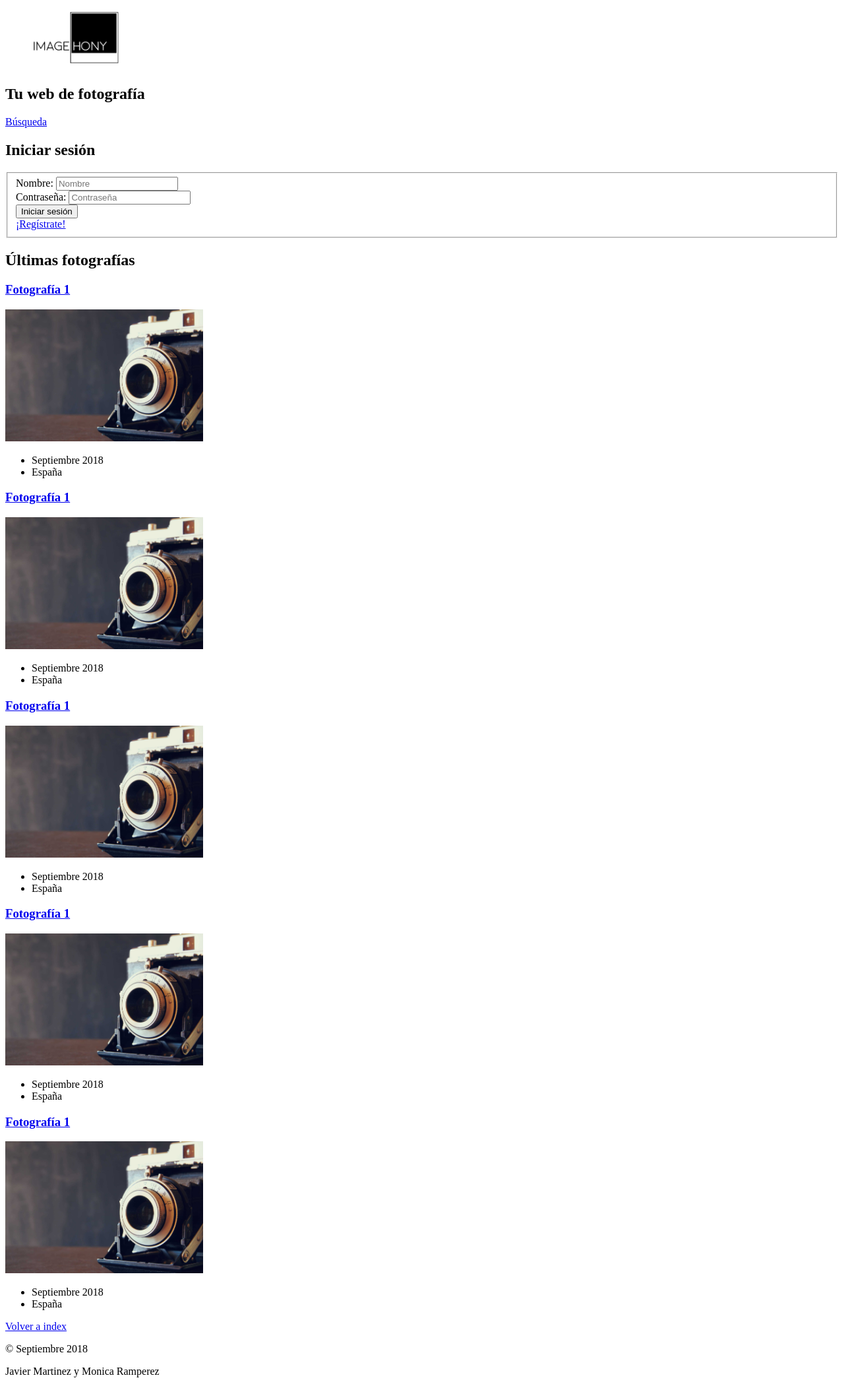
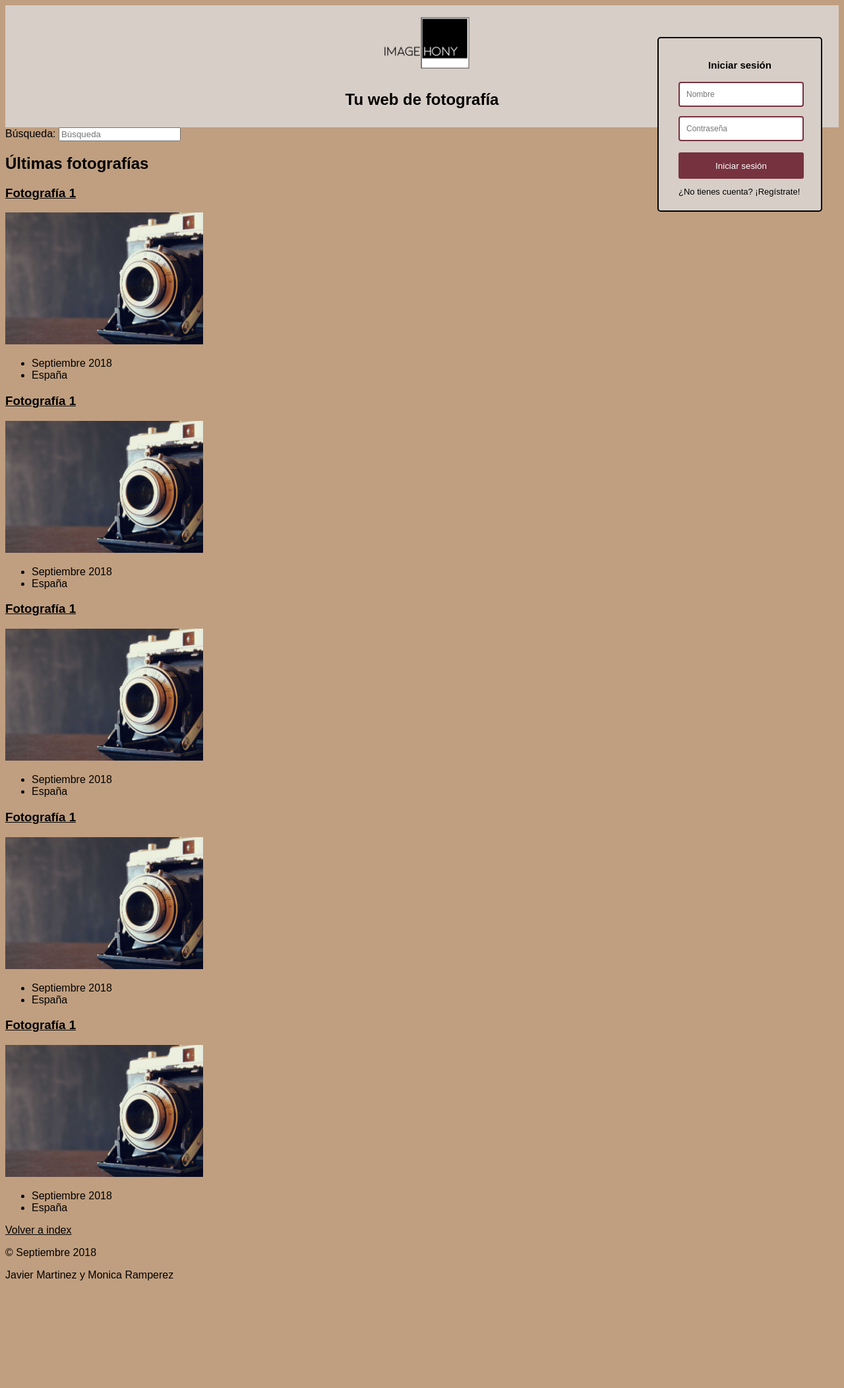
Before and after one commit to Javorr/DAW, a PHP site: page / in a window 1280 px wide. Shown: the whole page at 66% size. After the commit the page ends 1941 px from the top, so only its background shows below. Run offline with PHP 8.4, Linux system fonts and the light colour scheme.

Commit message:
Locura
Estoy con los formularios xd

```diff
--- a/practica1/busqueda.html
+++ b/practica1/busqueda.html
@@ -8,6 +8,7 @@
     <meta charset="utf-8" />
     <meta name="author" content="Javier Martinez y Monica Ramperez" />
     <meta name="description" content="Pagina web de fotografia" />
+    <link rel="stylesheet" type="text/css" href="estilos.css">
     <title>Imagehony</title>
   </head>
 
@@ -21,12 +22,10 @@
     <section>
         <h2>Iniciar sesión</h2>
         <form action="usuario.html">
-          <fieldset>
             <label for="fnombre">Nombre: </label><input id="fnombre" type="text" placeholder="Nombre" required><br>
             <label for="fpassword">Contraseña: </label><input id="fpassword" type="password" name="password" placeholder="Contraseña" required><br>
             <input type="submit" name="submit" value="Iniciar sesión"><br/>
             <a href="Registro.html">¡Regístrate!</a>
-          </fieldset>
         </form>
 
     </section>
--- a/practica1/detallefoto.html
+++ b/practica1/detallefoto.html
@@ -8,6 +8,7 @@
     <meta charset="utf-8" />
     <meta name="author" content="Javier Martinez y Monica Ramperez" />
     <meta name="description" content="Pagina web de fotografia" />
+    <link rel="stylesheet" type="text/css" href="estilos.css">
     <title>Imagehony</title>
   </head>
 
--- a/practica1/estilos.css
+++ b/practica1/estilos.css
@@ -18,15 +18,152 @@ TAN
 *{
 	box-sizing: border-box;
     font-family: 'Josefine Sans', sans-serif;
-    color: #565656;
+    color:black;
 }
 
-
+/* Hasta los asteriscos esta solo copiado y pegado de PCW xd */
 body{
-	background-color:#D7CEC7;
+	background-color:#C09F80;
 	min-width:320px;
     max-width:1600px;
     margin:0 auto;
     padding: .5em;
 
 }
+
+body>header{
+    display: flex;
+    flex-direction: column;
+    overflow: hidden;
+    color: white;
+    padding: .5em;
+    text-align: center;
+    background-color:#D7CEC7;
+}
+
+    body>header>a>img{
+        align-self: center;
+    }
+
+        body>header>div{
+            display: flex;
+            flex-direction: column;
+            align-self: center;
+        }
+
+            body>header>div>h1{
+                margin: .2em 0;
+            }
+
+                body>header>div>p{
+                    border-top: 1px solid;
+                    border-bottom: 1px solid;
+                    margin:3;
+                    padding: .5em;
+                }
+
+/* *********************************************************************************************** */
+
+/* Formulario iniciar sesion */
+body>section>form#inicio{
+	width: 250px;
+  position: absolute;
+  top: 30%;
+  left: 90%;
+  margin: -184px 0px 0px -155px;
+  background: #D7CEC7;
+  padding: 20px 30px;
+  border-radius: 5px;
+	border: 2px solid black;
+
+}
+
+body>section>form>h2 {
+  color: black;
+  font-size: 15px;
+  font-weight: 600;
+  text-align: center;
+  margin-bottom: 10px;
+}
+
+body>section>form>a {
+  color: black;
+  text-decoration: none;
+	    			font-size : 13px;
+}
+
+body>section>form>a:hover {
+  color: #76323F;
+  text-decoration: none;
+	text-align: center;
+}
+
+input[type="text"], input[type="password"] {
+  width: 190px;
+  padding: 10px 10px;
+	margin: 7px 0px;
+	border: 2px solid #76323F;
+	border-radius: 4px;
+	background-color: white;
+	color: #565656;
+  outline: none;
+  color: #46485c;
+  font-size: 12px;
+}
+
+input[type="submit"] {
+  background:#76323F;
+	margin: 10px 0px;
+  border: 0;
+  width: 190px;
+  height: 40px;
+  border-radius: 3px;
+  color: white;
+  cursor: pointer;
+  transition: background 0.3s ease-in-out;
+}
+input[type="submit"]:hover {
+  background: #C09F80;
+}
+
+/*input{
+    border: 2px solid #76323F;
+    border-radius: 4px;
+		background-color: white;
+		color: #565656;
+		width: 90%;
+		padding: 12px 20px;
+		margin: 8px 18px;
+		box-sizing: border-box;
+		text-align: center;
+}
+
+input:focus {
+    border: 3px solid #555;
+		background-color: #D7CEC7;
+}
+
+input[type=search] {
+    -webkit-transition: width 0.4s ease-in-out;
+    transition: width 0.4s ease-in-out;
+		background-color: white;
+		background-position: 10px 10px;
+		background-repeat: no-repeat;
+		padding-left: 40px;
+}
+
+input[type=search]:focus {
+    width: 30%;
+}
+
+input[type=button], input[type=submit], input[type=reset] {
+    background-color: #76323F;
+    border: 2px solid black;
+    color: white;
+    padding: 16px 32px;
+    text-decoration: none;
+    margin: 4px 2px;
+    cursor: pointer;
+}
+
+*/
--- a/practica1/index.html
+++ b/practica1/index.html
@@ -11,6 +11,7 @@
       <meta charset="utf-8" />
       <meta name="author" content="Javier Martinez y Monica Ramperez" />
       <meta name="description" content="Pagina web de fotografia" />
+      <link rel="stylesheet" type="text/css" href="estilos.css">
       <title>Imagehony</title>
   </head>
 
@@ -22,18 +23,20 @@
     </header>
 
     <nav>
-      <a href="busqueda.html">Búsqueda</a>
+      <form>
+        <label for="busquedarapida">Búsqueda: </label>
+        <input id="busquedarapida" name="busqueda" type="search" placeholder="Búsqueda"><br>
+      </form>
     </nav>
 
     <section>
-        <h2>Iniciar sesión</h2>
-        <form action="usuario.html">
-          <fieldset>
-            <label for="fnombre">Nombre: </label><input id="fnombre" type="text" placeholder="Nombre" required><br>
-            <label for="fpassword">Contraseña: </label><input id="fpassword" type="password" name="password" placeholder="Contraseña" required><br>
+
+        <form action="usuario.html" id="inicio">
+            <h2>Iniciar sesión</h2>
+            <input id="fnombre" type="text" placeholder="Nombre" required><br>
+            <input id="fpassword" type="password" name="password" placeholder="Contraseña" required><br>
             <input type="submit" name="submit" value="Iniciar sesión"><br/>
-            <a href="Registro.html">¡Regístrate!</a>
-          </fieldset>
+            <a href="Registro.html">¿No tienes cuenta? ¡Regístrate!</a>
         </form>
 
     </section>
--- a/practica1/recibiralbum.html
+++ b/practica1/recibiralbum.html
@@ -8,6 +8,7 @@
           <meta charset="utf-8" />
           <meta name="author" content="Javier Martinez y Monica Ramperez" />
           <meta name="description" content="Pagina web de fotografia" />
+          <link rel="stylesheet" type="text/css" href="estilos.css">
           <title>Imagehony</title>
       </head>
 
--- a/practica1/registro.html
+++ b/practica1/registro.html
@@ -9,6 +9,7 @@
       <meta charset="utf-8" />
       <meta name="author" content="Javier Martinez y Monica Ramperez" />
       <meta name="description" content="Pagina web de fotografia" />
+      <link rel="stylesheet" type="text/css" href="estilos.css">
       <title>Imagehony</title>
   </head>
 
--- a/practica1/resultadobusqueda.html
+++ b/practica1/resultadobusqueda.html
@@ -8,6 +8,7 @@
     <meta charset="utf-8" />
     <meta name="author" content="Javier Martinez y Monica Ramperez" />
     <meta name="description" content="Pagina web de fotografia" />
+    <link rel="stylesheet" type="text/css" href="estilos.css">
     <title>Imagehony</title>
   </head>
 
@@ -25,12 +26,10 @@
     <section>
         <h2>Iniciar sesión</h2>
         <form action="usuario.html">
-          <fieldset>
             <label for="fnombre">Nombre: </label><input id="fnombre" type="text" placeholder="Nombre" required><br>
             <label for="fpassword">Contraseña: </label><input id="fpassword" type="password" name="password" placeholder="Contraseña" required><br>
             <input type="submit" name="submit" value="Iniciar sesión"><br/>
             <a href="Registro.html">¡Regístrate!</a>
-          </fieldset>
         </form>
 
     </section>
--- a/practica1/solicitaralbum.html
+++ b/practica1/solicitaralbum.html
@@ -8,6 +8,7 @@
       <meta charset="utf-8" />
       <meta name="author" content="Javier Martinez y Monica Ramperez" />
       <meta name="description" content="Pagina web de fotografia" />
+      <link rel="stylesheet" type="text/css" href="estilos.css">
       <title>Imagehony</title>
   </head>
 
--- a/practica1/usuario.html
+++ b/practica1/usuario.html
@@ -9,6 +9,7 @@
           <meta charset="utf-8" />
           <meta name="author" content="Javier Martinez y Monica Ramperez" />
           <meta name="description" content="Pagina web de fotografia" />
+          <link rel="stylesheet" type="text/css" href="estilos.css">
           <title>Imagehony</title>
       </head>
 
```
Also changed, not shown: practica1/search.png (added).
